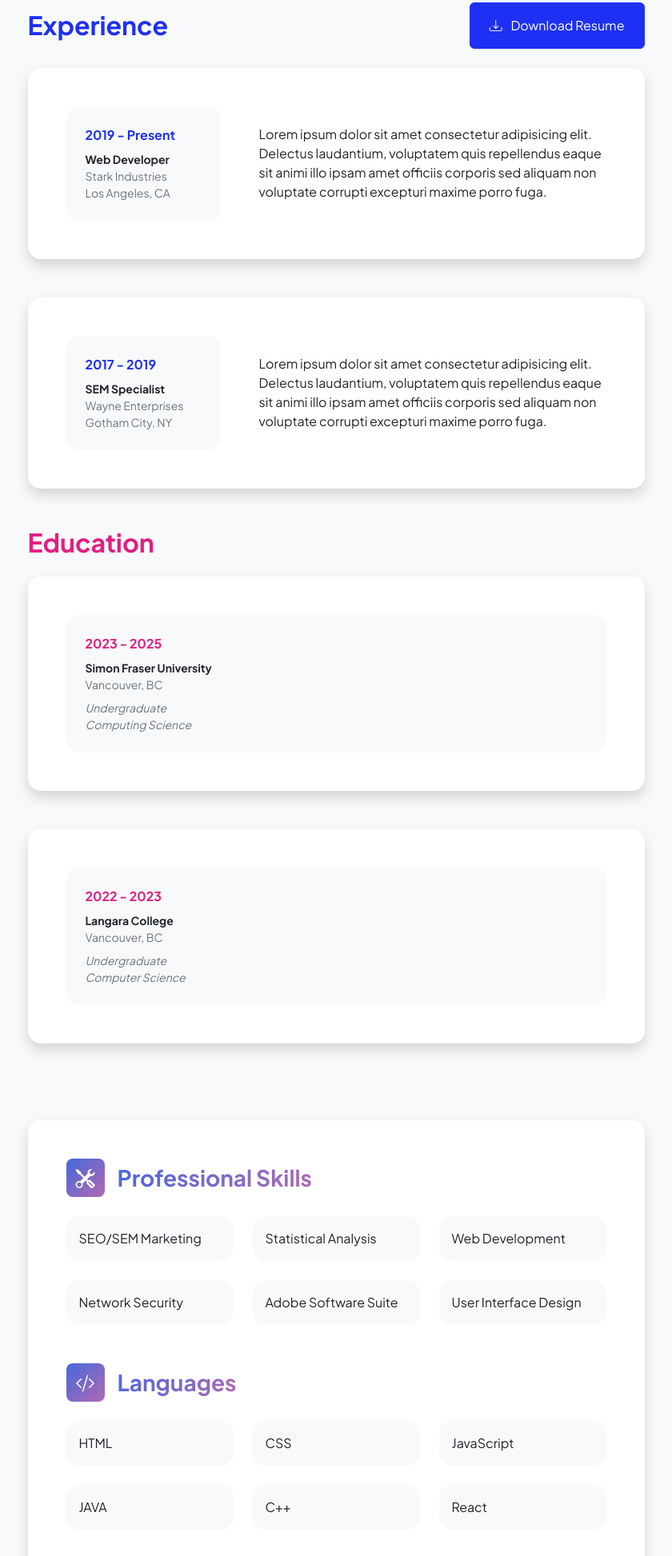
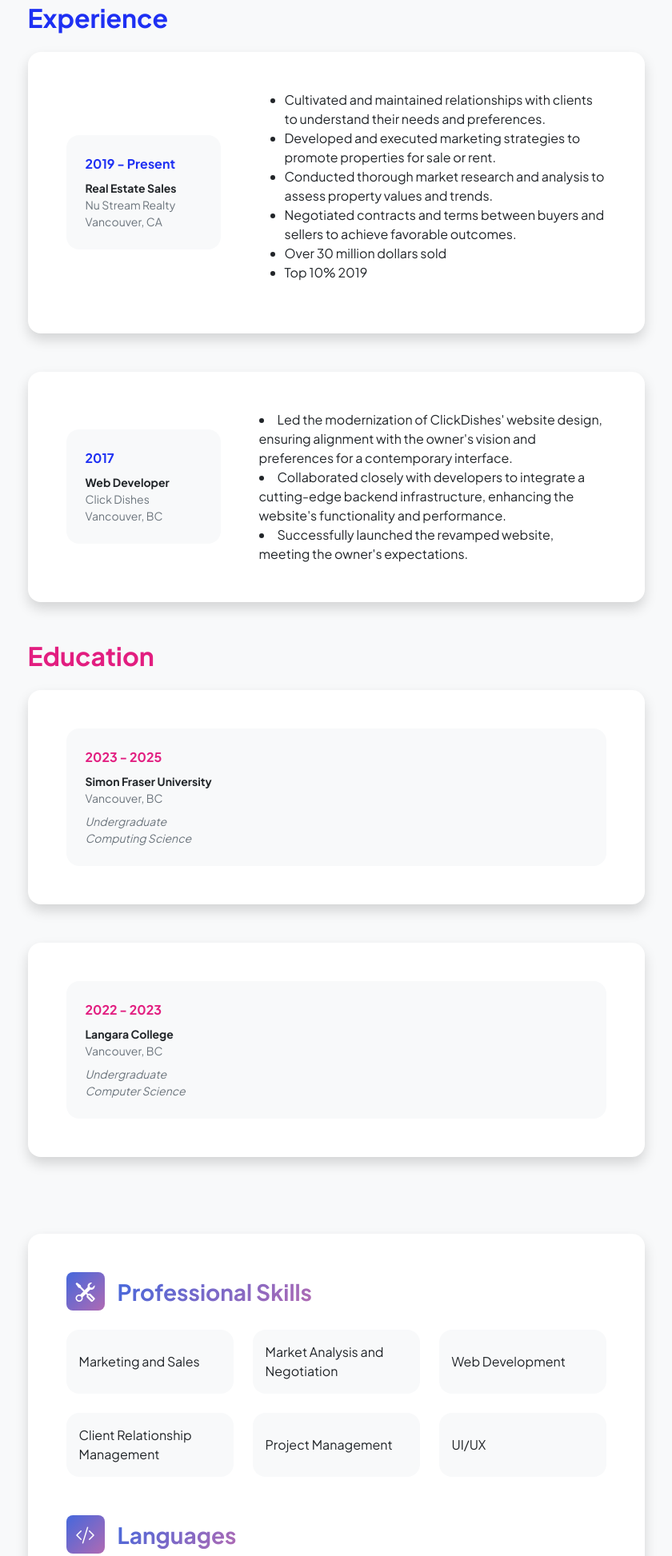
Before and after one commit to davidfcui/mywebsite, a plain HTML site: page resume.html in a window 1280 px wide. Shown: the part 223-2169 px from the top of the page at 80% size, without its empty margins (220-1060 px from the left). Drawn offline with nearby package versions, Linux system fonts and the light colour scheme.

Commit message:
finished resume

```diff
--- a/resume.html
+++ b/resume.html
@@ -36,7 +36,7 @@
             </nav>
             <!-- Page Content-->
             <div class="container px-5 my-5">
-                <div class="text-center mb-5">
+                <div class="text-center mb-5" >
                     <h1 class="display-5 fw-bolder mb-0"><span class="text-gradient d-inline">Resume</span></h1>
                 </div>
                 <div class="row gx-5 justify-content-center">
@@ -47,7 +47,7 @@
                                 <h2 class="text-primary fw-bolder mb-0">Experience</h2>
                                 <!-- Download resume button-->
                                 <!-- Note: Set the link href target to a PDF file within your project-->
-                                <a class="btn btn-primary px-4 py-3" href="#!">
+                                <a class="btn btn-primary px-4 py-3 d-none" href="#!">
                                     <div class="d-inline-block bi bi-download me-2"></div>
                                     Download Resume
                                 </a>
@@ -59,12 +59,20 @@
                                         <div class="col text-center text-lg-start mb-4 mb-lg-0">
                                             <div class="bg-light p-4 rounded-4">
                                                 <div class="text-primary fw-bolder mb-2">2019 - Present</div>
-                                                <div class="small fw-bolder">Web Developer</div>
-                                                <div class="small text-muted">Stark Industries</div>
-                                                <div class="small text-muted">Los Angeles, CA</div>
+                                                <div class="small fw-bolder">Real Estate Sales</div>
+                                                <div class="small text-muted">Nu Stream Realty</div>
+                                                <div class="small text-muted">Vancouver, CA</div>
                                             </div>
                                         </div>
-                                        <div class="col-lg-8"><div>Lorem ipsum dolor sit amet consectetur adipisicing elit. Delectus laudantium, voluptatem quis repellendus eaque sit animi illo ipsam amet officiis corporis sed aliquam non voluptate corrupti excepturi maxime porro fuga.</div></div>
+                                        <div class="col-lg-8"><div><ul>
+                                            <li>Cultivated and maintained relationships with clients to understand their needs and preferences.</li>
+                                            <li>Developed and executed marketing strategies to promote properties for sale or rent.</li>
+                                            <li>Conducted thorough market research and analysis to assess property values and trends.</li>
+                                            <li>Negotiated contracts and terms between buyers and sellers to achieve favorable outcomes.</li>
+                                            <li>Over 30 million dollars sold</li>
+                                            <li>Top 10% 2019</li>
+                                          </ul>
+                                          </div></div>
                                     </div>
                                 </div>
                             </div>
@@ -74,13 +82,16 @@
                                     <div class="row align-items-center gx-5">
                                         <div class="col text-center text-lg-start mb-4 mb-lg-0">
                                             <div class="bg-light p-4 rounded-4">
-                                                <div class="text-primary fw-bolder mb-2">2017 - 2019</div>
-                                                <div class="small fw-bolder">SEM Specialist</div>
-                                                <div class="small text-muted">Wayne Enterprises</div>
-                                                <div class="small text-muted">Gotham City, NY</div>
+                                                <div class="text-primary fw-bolder mb-2">2017</div>
+                                                <div class="small fw-bolder">Web Developer</div>
+                                                <div class="small text-muted">Click Dishes</div>
+                                                <div class="small text-muted">Vancouver, BC</div>
                                             </div>
                                         </div>
-                                        <div class="col-lg-8"><div>Lorem ipsum dolor sit amet consectetur adipisicing elit. Delectus laudantium, voluptatem quis repellendus eaque sit animi illo ipsam amet officiis corporis sed aliquam non voluptate corrupti excepturi maxime porro fuga.</div></div>
+                                        <div class="col-lg-8"><div>
+                                            <li>Led the modernization of ClickDishes' website design, ensuring alignment with the owner's vision and preferences for a contemporary interface.</li>
+                                            <li>Collaborated closely with developers to integrate a cutting-edge backend infrastructure, enhancing the website's functionality and performance.</li>
+                                            <li>Successfully launched the revamped website, meeting the owner's expectations.</li>
                                     </div>
                                 </div>
                             </div>
@@ -145,14 +156,14 @@
                                             <h3 class="fw-bolder mb-0"><span class="text-gradient d-inline">Professional Skills</span></h3>
                                         </div>
                                         <div class="row row-cols-1 row-cols-md-3 mb-4">
-                                            <div class="col mb-4 mb-md-0"><div class="d-flex align-items-center bg-light rounded-4 p-3 h-100">SEO/SEM Marketing</div></div>
-                                            <div class="col mb-4 mb-md-0"><div class="d-flex align-items-center bg-light rounded-4 p-3 h-100">Statistical Analysis</div></div>
+                                            <div class="col mb-4 mb-md-0"><div class="d-flex align-items-center bg-light rounded-4 p-3 h-100">Marketing and Sales</div></div>
+                                            <div class="col mb-4 mb-md-0"><div class="d-flex align-items-center bg-light rounded-4 p-3 h-100">Market Analysis and Negotiation</div></div>
                                             <div class="col"><div class="d-flex align-items-center bg-light rounded-4 p-3 h-100">Web Development</div></div>
                                         </div>
                                         <div class="row row-cols-1 row-cols-md-3">
-                                            <div class="col mb-4 mb-md-0"><div class="d-flex align-items-center bg-light rounded-4 p-3 h-100">Network Security</div></div>
-                                            <div class="col mb-4 mb-md-0"><div class="d-flex align-items-center bg-light rounded-4 p-3 h-100">Adobe Software Suite</div></div>
-                                            <div class="col"><div class="d-flex align-items-center bg-light rounded-4 p-3 h-100">User Interface Design</div></div>
+                                            <div class="col mb-4 mb-md-0"><div class="d-flex align-items-center bg-light rounded-4 p-3 h-100">Client Relationship Management</div></div>
+                                            <div class="col mb-4 mb-md-0"><div class="d-flex align-items-center bg-light rounded-4 p-3 h-100">Project Management</div></div>
+                                            <div class="col"><div class="d-flex align-items-center bg-light rounded-4 p-3 h-100">UI/UX</div></div>
                                         </div>
                                     </div>
                                     <!-- Languages list-->
@@ -169,7 +180,7 @@
                                         <div class="row row-cols-1 row-cols-md-3">
                                             <div class="col mb-4 mb-md-0"><div class="d-flex align-items-center bg-light rounded-4 p-3 h-100">JAVA</div></div>
                                             <div class="col mb-4 mb-md-0"><div class="d-flex align-items-center bg-light rounded-4 p-3 h-100">C++</div></div>
-                                            <div class="col"><div class="d-flex align-items-center bg-light rounded-4 p-3 h-100">React</div></div>
+                                            <div class="col"><div class="d-flex align-items-center bg-light rounded-4 p-3 h-100">Mandrain</div></div>
                                         </div>
                                     </div>
                                 </div>
@@ -179,21 +190,7 @@
                 </div>
             </div>
         </main>
-        <!-- Footer-->
-        <footer class="bg-white py-4 mt-auto">
-            <div class="container px-5">
-                <div class="row align-items-center justify-content-between flex-column flex-sm-row">
-                    <div class="col-auto"><div class="small m-0">Copyright &copy; Your Website 2023</div></div>
-                    <div class="col-auto">
-                        <a class="small" href="#!">Privacy</a>
-                        <span class="mx-1">&middot;</span>
-                        <a class="small" href="#!">Terms</a>
-                        <span class="mx-1">&middot;</span>
-                        <a class="small" href="#!">Contact</a>
-                    </div>
-                </div>
-            </div>
-        </footer>
+
         <!-- Bootstrap core JS-->
         <script src="https://cdn.jsdelivr.net/npm/bootstrap@5.2.3/dist/js/bootstrap.bundle.min.js"></script>
         <!-- Core theme JS-->
```
